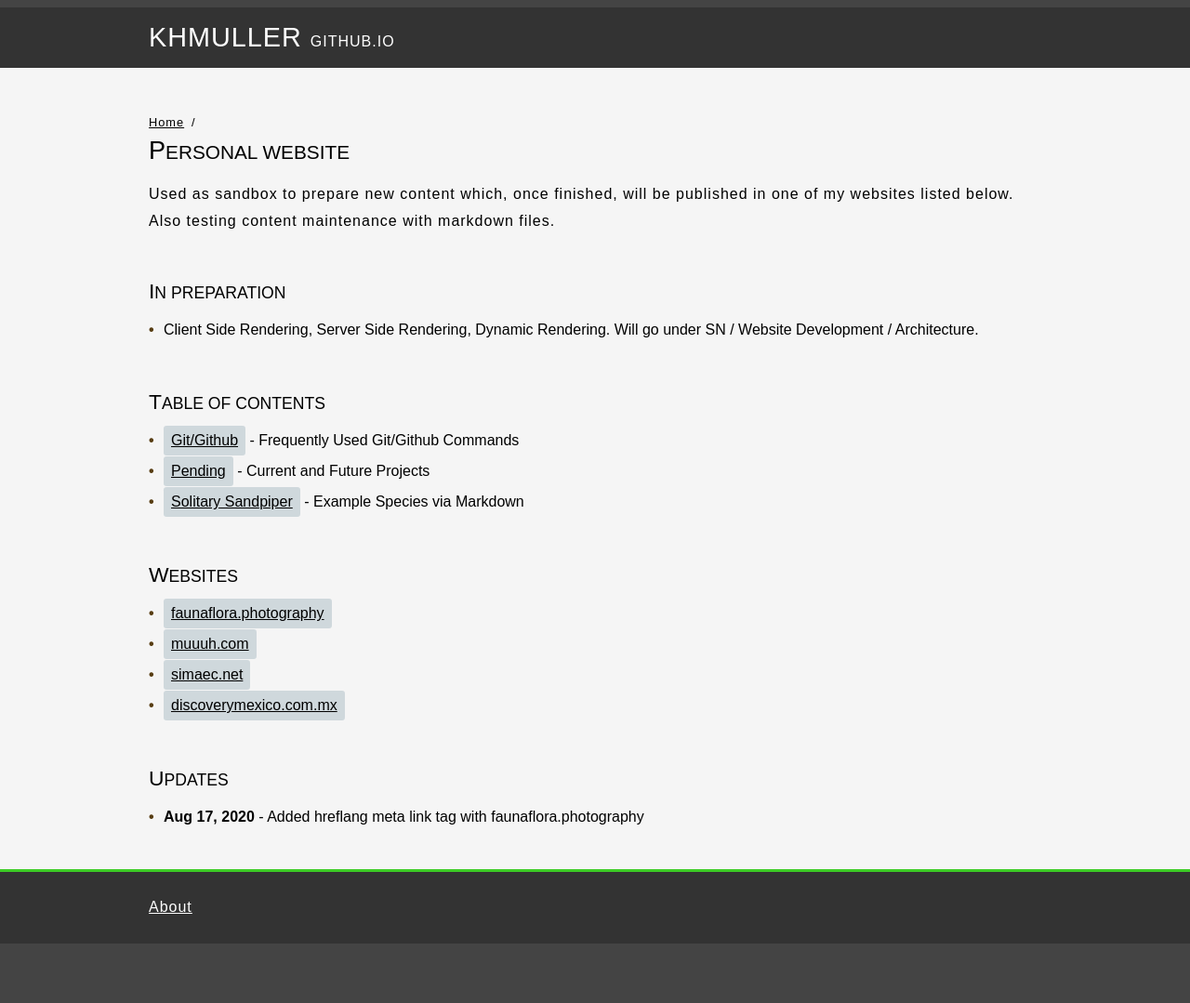
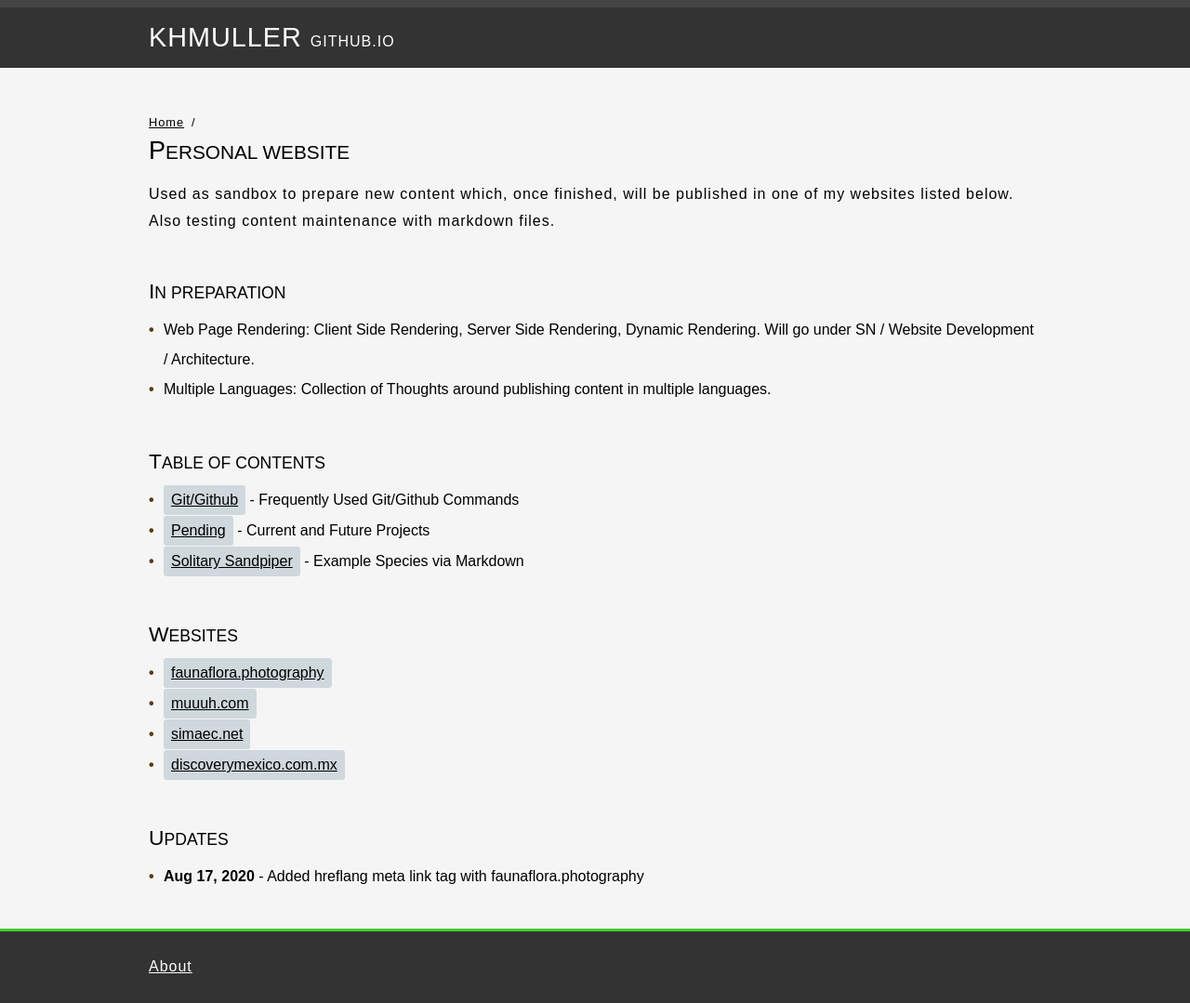
Before and after one commit to KHMuller/khmuller.github.io, a Jekyll site: the page built from index.md, in a window 1280 px wide. Shown: the whole page at 93% size. Built offline with Jekyll 4.4.1, drawn with Linux system fonts in a browser that asks for light colours; before the commit the page ends 1015 px from its top, so only the background shows below that.

Commit message:
Update index.md

```diff
--- a/index.md
+++ b/index.md
@@ -11,7 +11,8 @@ Used as sandbox to prepare new content which, once finished, will be published i
 
 ### In Preparation
 
-- Client Side Rendering, Server Side Rendering, Dynamic Rendering. Will go under SN / Website Development / Architecture.
+- Web Page Rendering: Client Side Rendering, Server Side Rendering, Dynamic Rendering. Will go under SN / Website Development / Architecture.
+- Multiple Languages: Collection of Thoughts around publishing content in multiple languages.
 
 ### Table of Contents
 
```
